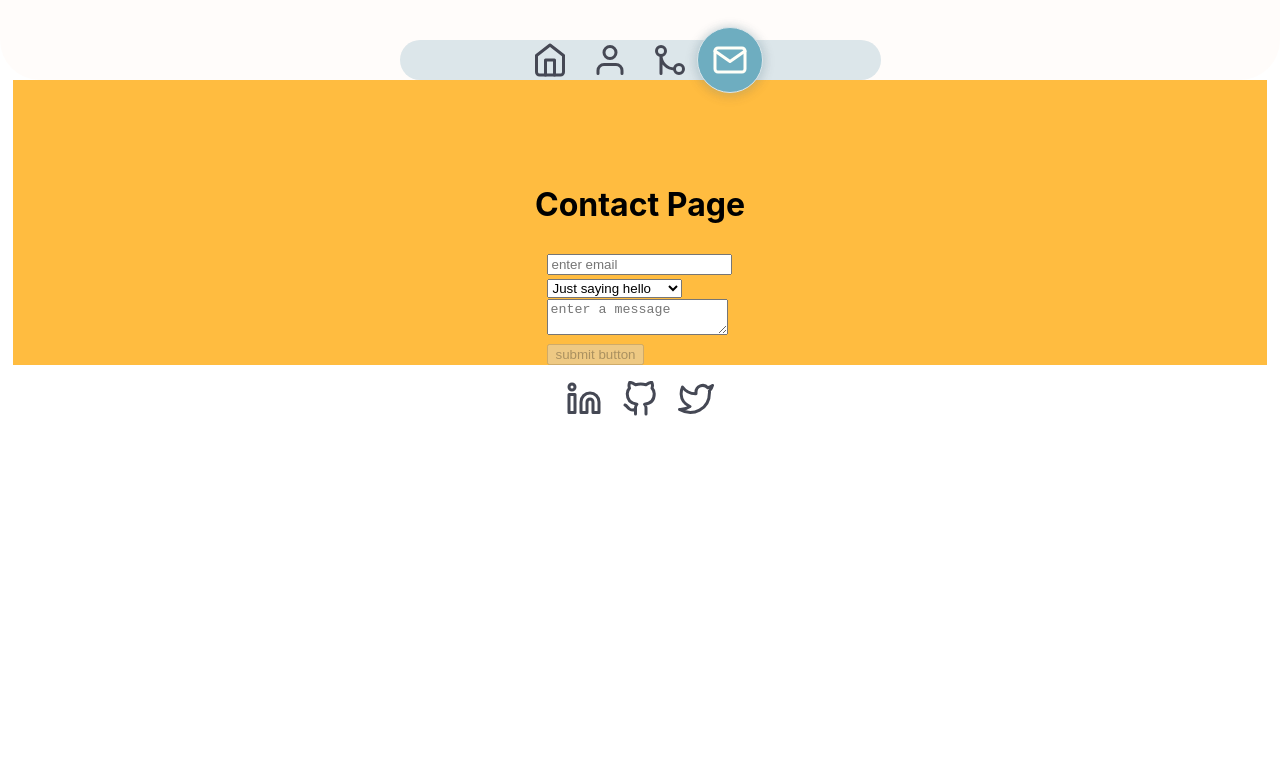
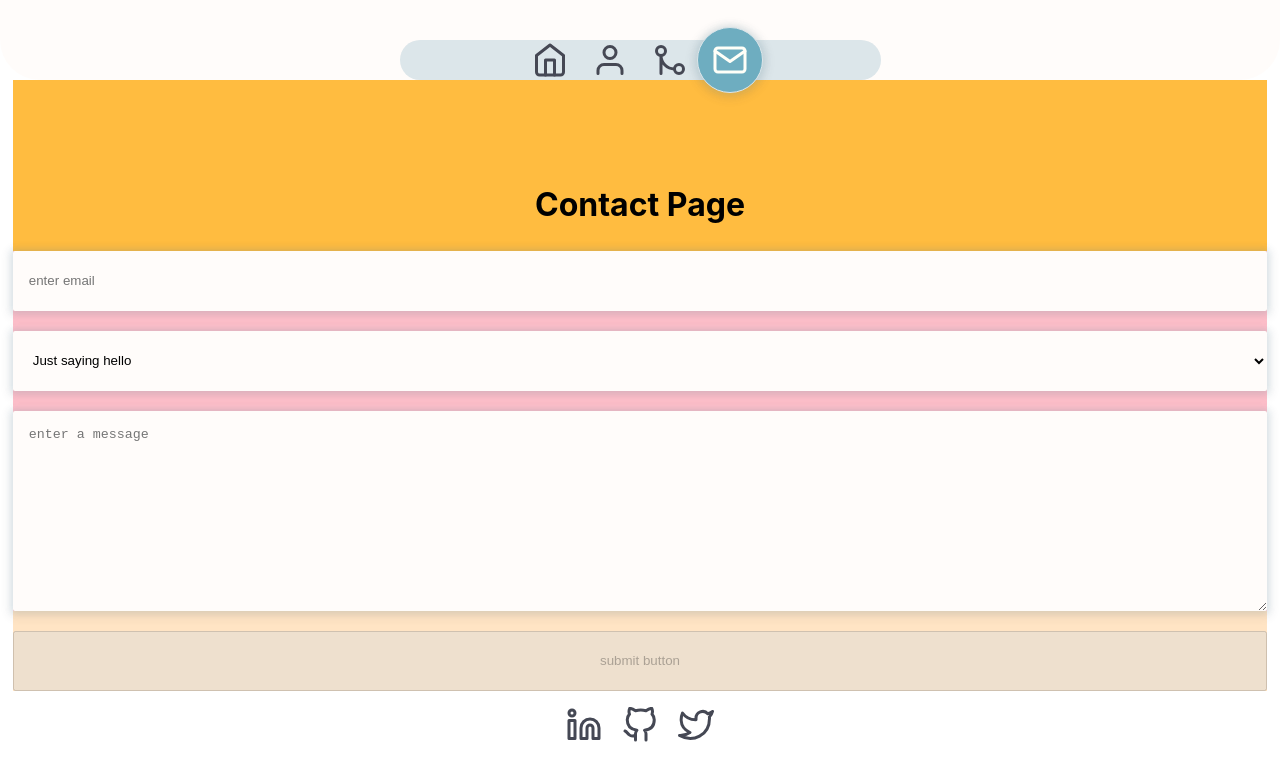
Before and after one commit to andrew-oyanguren/typescript-portfolio, a React (Vite) app: page /contact in a window 1280 px wide. Shown: the top 780 px of the page. Built offline with nearby package versions, Linux system fonts and the light colour scheme.

Commit message:
Added ContactForm styling

```diff
--- /dev/null
+++ b/src/components/ContactForm/ContactForm.module.css
@@ -0,0 +1,43 @@
+.ContactForm {
+  background-color: lime;
+  width: 100%;
+}
+
+.control {
+  display: flex;
+  flex-direction: column;
+
+  background-color: pink;
+}
+
+.control > * + * {
+  margin-top: 20px;
+}
+
+.control > * {
+  padding: 16px;
+  height: 60px;
+  box-sizing: border-box;
+  border: none;
+  border-radius: 2px;
+  background-color: var(--color-light);
+  box-shadow: var(--box-shadow-icon);
+}
+
+.control textarea {
+  height: 200px;
+}
+
+.control > *:focus {
+  outline: 2px solid var(--color-primary);
+}
+
+.actions {
+  background-color: bisque;
+}
+
+.actions button {
+  width: 100%;
+  height: 60px;
+  margin-top: 20px;
+}
--- a/src/components/ContactForm/ContactForm.tsx
+++ b/src/components/ContactForm/ContactForm.tsx
@@ -5,6 +5,8 @@ import { onSubmitHandler, InputPropsTypes } from './helpers/helpers';
 
 import FormInput from './FormInput/FormInput';
 import useInput from 'src/hooks/useInput';
+
+import styles from './ContactForm.module.css';
 
 export default function ContactForm() {
   const {
@@ -72,8 +74,9 @@ export default function ContactForm() {
           onSubmitHandler(email, inquery, message);
         }
       }}
+      className={styles.ContactForm}
     >
-      <>
+      <div className={styles.control}>
         {emailIsTouched && email.length > 0 && emailHasError ? (
           <p>ERROR</p>
         ) : null}
@@ -92,13 +95,13 @@ export default function ContactForm() {
             );
           }
         )}
-      </>
+      </div>
 
-      <>
+      <div className={styles.actions}>
         <button type='submit' disabled={!formIsValid}>
           submit button
         </button>
-      </>
+      </div>
     </form>
   );
 }
--- a/src/components/ContactForm/FormInput/FormInput.tsx
+++ b/src/components/ContactForm/FormInput/FormInput.tsx
@@ -5,5 +5,5 @@ export default function FormInput({
 }: {
   inputConfig: InputConfigTypes;
 }) {
-  return <div>{renderInputElement(inputConfig)}</div>;
+  return <>{renderInputElement(inputConfig)}</>;
 }
```
